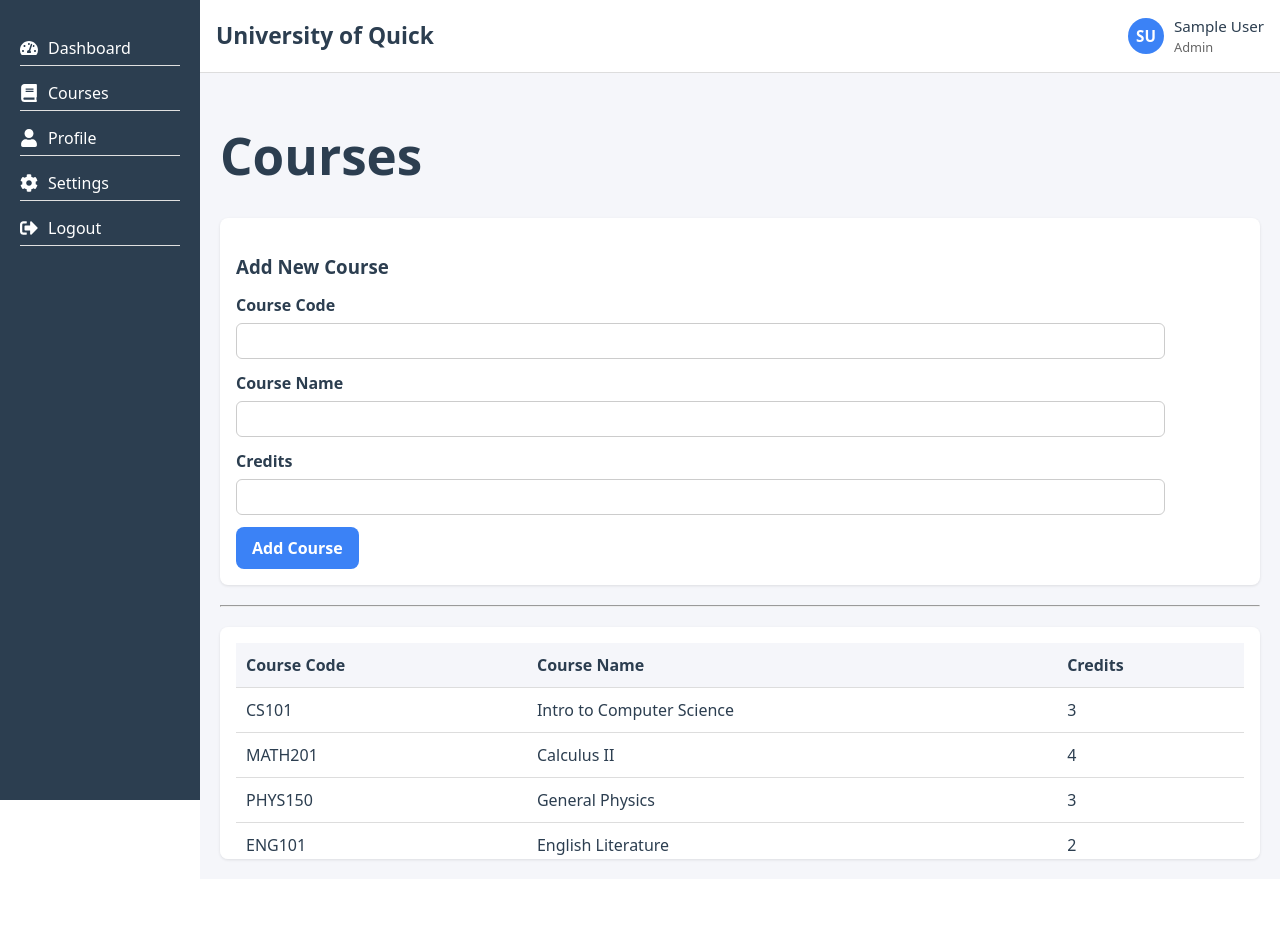
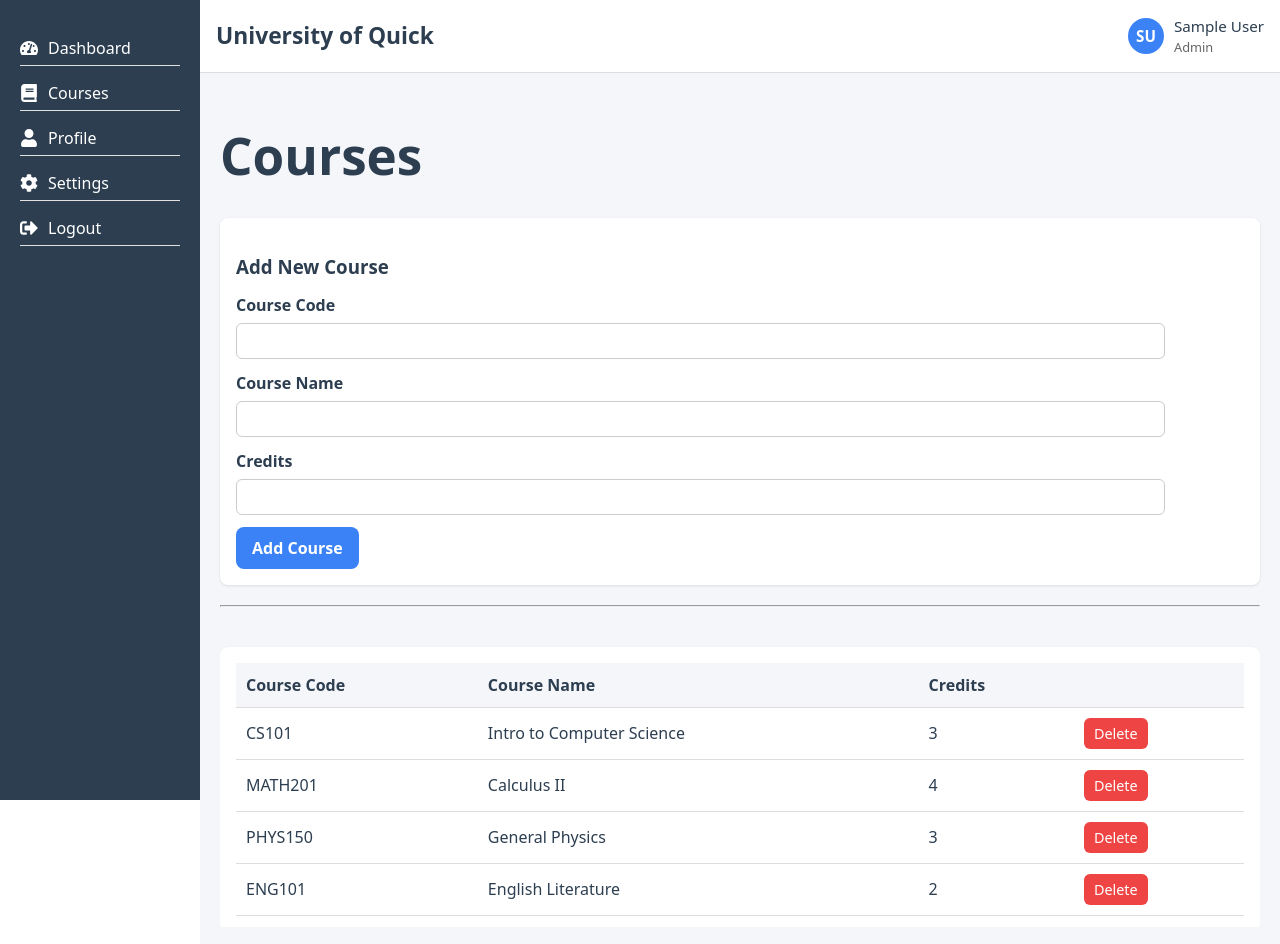
Before and after one commit to mahier8/university-admin, a React (Vite) app: page /courses in a window 1280 px wide. Shown: the top 944 px of the page. Before the commit the page ends 879 px from the top, so only its background shows below. Built offline with nearby package versions, Linux system fonts and the light colour scheme; sample sign-in values are in the browser's storage.

Commit message:
CoursePage, added course delete, changed infrastructure

```diff
--- a/src/components/atoms/courseAtoms.ts
+++ b/src/components/atoms/courseAtoms.ts
@@ -29,3 +29,13 @@ export const addCourseAtom = atom(
     localStorage.setItem("courses", JSON.stringify(updated));
   }
 );
+
+export const removeCourseAtom = atom(
+  null,
+  (get, set, courseId: number) => {
+    const current = get(coursesAtom);
+    const updated = current.filter(c => c.id !== courseId);
+    set(coursesAtom, updated);
+    localStorage.setItem("courses", JSON.stringify(updated));
+  }
+);
--- a/src/components/molecules/CourseTable.tsx
+++ b/src/components/molecules/CourseTable.tsx
@@ -1,5 +1,9 @@
 import React from "react";
 import styled from "@emotion/styled";
+
+// jotai
+import { useSetAtom } from "jotai";
+import { removeCourseAtom } from "../atoms/courseAtoms";
 
 interface Course {
   id: number;
@@ -13,6 +17,8 @@ interface CourseTableProps {
 }
 
 export default function CourseTable({ courses }: CourseTableProps) {
+  const removeCourse = useSetAtom(removeCourseAtom);
+
   return (
     <TableContainer>
       <table>
@@ -21,6 +27,7 @@ export default function CourseTable({ courses }: CourseTableProps) {
             <th>Course Code</th>
             <th>Course Name</th>
             <th>Credits</th>
+            <th></th>
           </tr>
         </thead>
         <tbody>
@@ -34,6 +41,11 @@ export default function CourseTable({ courses }: CourseTableProps) {
                 <td style={{color: "#2c3e50" }}>{course.code}</td>
                 <td style={{color: "#2c3e50" }}>{course.name}</td>
                 <td style={{color: "#2c3e50" }}>{course.credits}</td>
+                <td>
+                  <DeleteButton onClick={() => removeCourse(course.id)}>
+                    Delete
+                  </DeleteButton>
+                </td>
               </tr>
             ))
           )}
@@ -50,8 +62,8 @@ const TableContainer = styled.div`
   box-shadow: 0 1px 3px rgba(0,0,0,0.1);
   margin-top: 20px;
 
-  max-height: 200px;       /* Limit the height */
-  overflow-y: auto;        /* Scroll vertically if needed */
+  // max-height: 200px;       /* Limit the height */
+  // overflow-y: auto;        /* Scroll vertically if needed */
 
   table {
     width: 100%;
@@ -69,3 +81,17 @@ const TableContainer = styled.div`
     color: #2c3e50;
   }
 `;
+
+const DeleteButton = styled.button`
+  background: #ef4444;
+  color: white;
+  border: none;
+  padding: 6px 10px;
+  border-radius: 6px;
+  cursor: pointer;
+  font-size: 0.9rem;
+
+  &:hover {
+    background: #b91c1c;
+  }
+`;
--- a/src/pages/courses/CoursesPage.tsx
+++ b/src/pages/courses/CoursesPage.tsx
@@ -14,16 +14,10 @@ export default function CoursesPage() {
   const courses = useAtomValue(coursesAtom); // ✅ get reactive courses from jotai
   const [sidebarOpen, setSidebarOpen] = useState(false);
 
-
-  // const [showMessage, setShowMessage] = useState(false);
-
   const { showToast } = useToast();
 
   // Ref to scroll the table into view
-  const tableRef = useRef<HTMLDivElement | null>(null);
-
-
-
+  const tableContainerRef = useRef<HTMLDivElement | null>(null);
 
   if (!user) return <p>Please login to view courses.</p>;
 
@@ -31,15 +25,19 @@ export default function CoursesPage() {
     setSidebarOpen((prev) => !prev);
   };
 
-
   // Called after CourseForm adds a new course via Jotai
   const handleCourseAdded = () => {
     showToast("✅ Course added!");
 
-    // Scroll to table after DOM update
     setTimeout(() => {
-      tableRef.current?.scrollIntoView({ behavior: "smooth" });
-    }, 100);
+      const container = tableContainerRef.current;
+      if (container) {
+        container.scrollTo({
+          top: container.scrollHeight,
+          behavior: "smooth",
+        });
+      }
+    }, 50); // 50ms is enough for React to render new row
   };
 
 
@@ -58,11 +56,10 @@ export default function CoursesPage() {
               <hr />
             </>
           )}
-
-          {/* table wrapper with ref */}
-          <div ref={tableRef}>
+          {/* Table wrapper with scroll ref */}
+          <TableWrapper ref={tableContainerRef}>
             <CourseTable courses={courses} />
-          </div>
+          </TableWrapper>
 
 
           {user.role === "student" && (
@@ -75,6 +72,12 @@ export default function CoursesPage() {
     </Container>
   );
 }
+
+const TableWrapper = styled.div`
+  max-height: 300px;  /* your scroll height */
+  overflow-y: auto;
+  margin-top: 20px;
+`;
 
 const Container = styled.div`
   display: flex;
```
